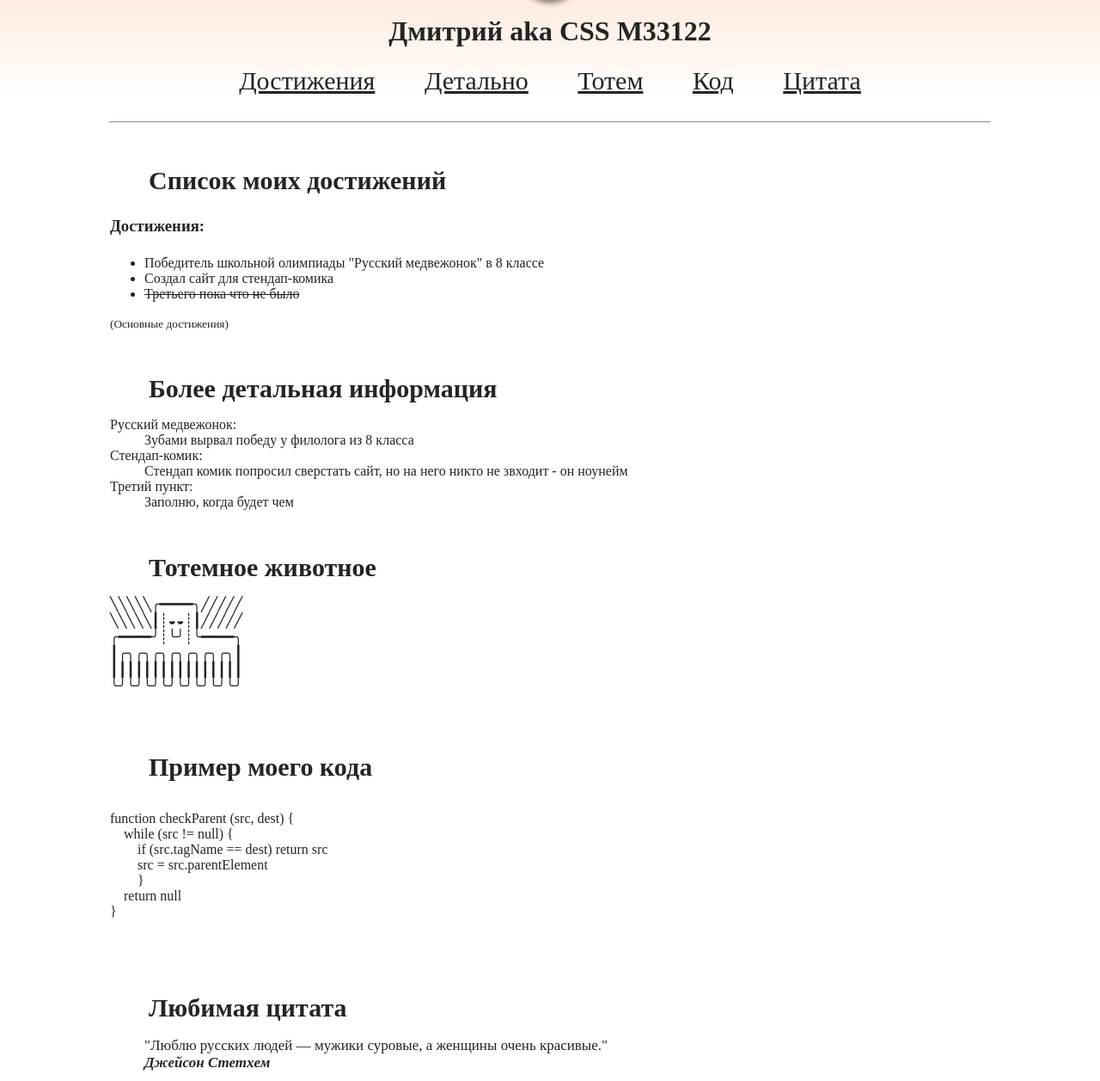
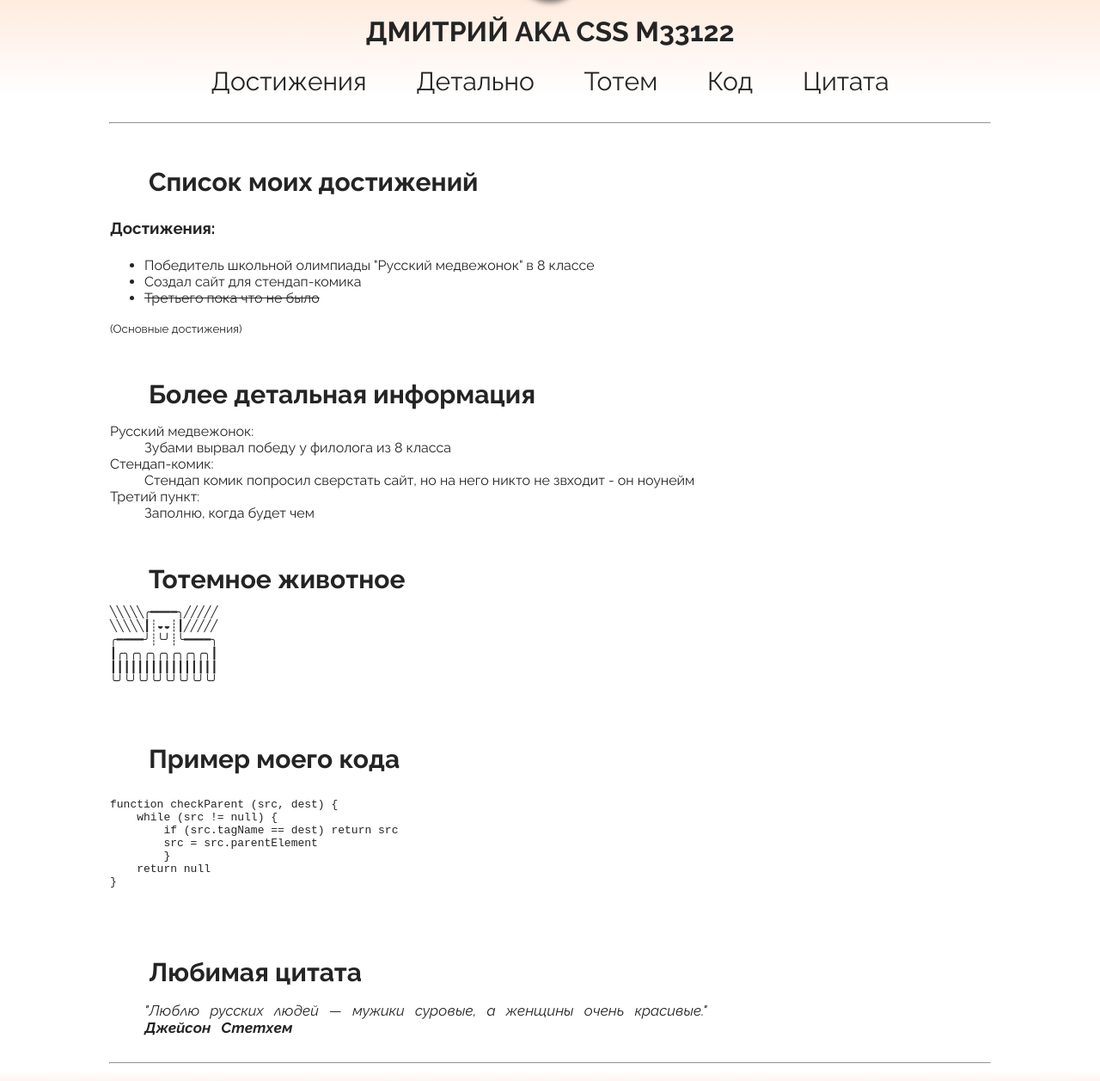
Before and after one commit to punkdmit/webdev1, a plain HTML site: page lab2/src/index.html in a window 1280 px wide. Shown: the part 123-1380 px from the top of the page at 86% size. Drawn offline with Linux system fonts and the light colour scheme.

Commit message:
Fix in lab 2

```diff
--- a/lab2/src/css/style.css
+++ b/lab2/src/css/style.css
@@ -1,9 +1,13 @@
-* {
-    font-family: Brush Script MT, serif;
+
+body {
+    font-family: 'Raleway', sans-serif;
     color: #242424;
+    margin: 0;
 }
-body {
-    margin: 0;
+
+a {
+    color: inherit;
+    text-decoration: none;
 }
 .line{
     margin-top: 30px;
@@ -16,6 +20,8 @@ body {
 
 .main section .basic_info blockquote {
     font-size: 17px;
+    word-spacing: 0.5rem;
+    font-style: italic;
 }
 
 header {
@@ -45,10 +51,11 @@ header .active {
 }
 header .topnav .active:hover {
      color: #ddd;
+     text-decoration: underline;
  }
 
 header .name{
-    /*margin-top: auto;*/
+    text-transform: uppercase;
 }
 
 .main section{
@@ -70,7 +77,6 @@ header .name{
     margin-top: 10px;
 }
 /*.main .information .records {*/
-/*    border: 2px solid grey;*/
 /*}*/
 
 .main #information small{
--- a/lab2/src/index.html
+++ b/lab2/src/index.html
@@ -5,8 +5,11 @@
     <meta name="viewport"
           content="width=device-width, user-scalable=no, initial-scale=1.0, maximum-scale=1.0, minimum-scale=1.0">
     <meta http-equiv="X-UA-Compatible" content="ie=edge">
+    <link rel="stylesheet" href="css/style.css">
+    <link rel="preconnect" href="https://fonts.googleapis.com">
+    <link rel="preconnect" href="https://fonts.gstatic.com" crossorigin>
+    <link href="https://fonts.googleapis.com/css2?family=Raleway:ital,wght@0,400;0,700;1,400;1,700&display=swap" rel="stylesheet">
     <title>Апенько Дмитрий M330122</title>
-    <link rel="stylesheet" href="css/style.css">
 </head>
 <body>
 <header class="head">
```
Also changed, not shown: 1 other file.
